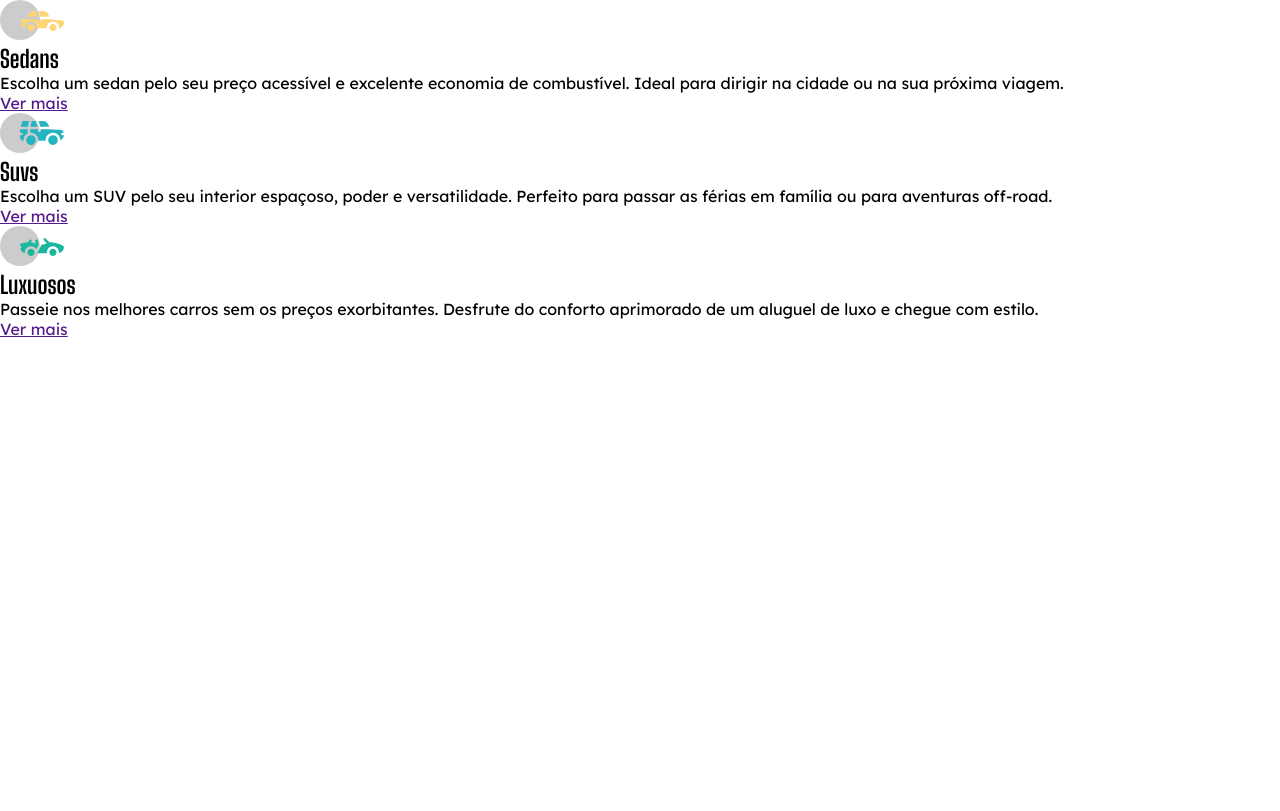
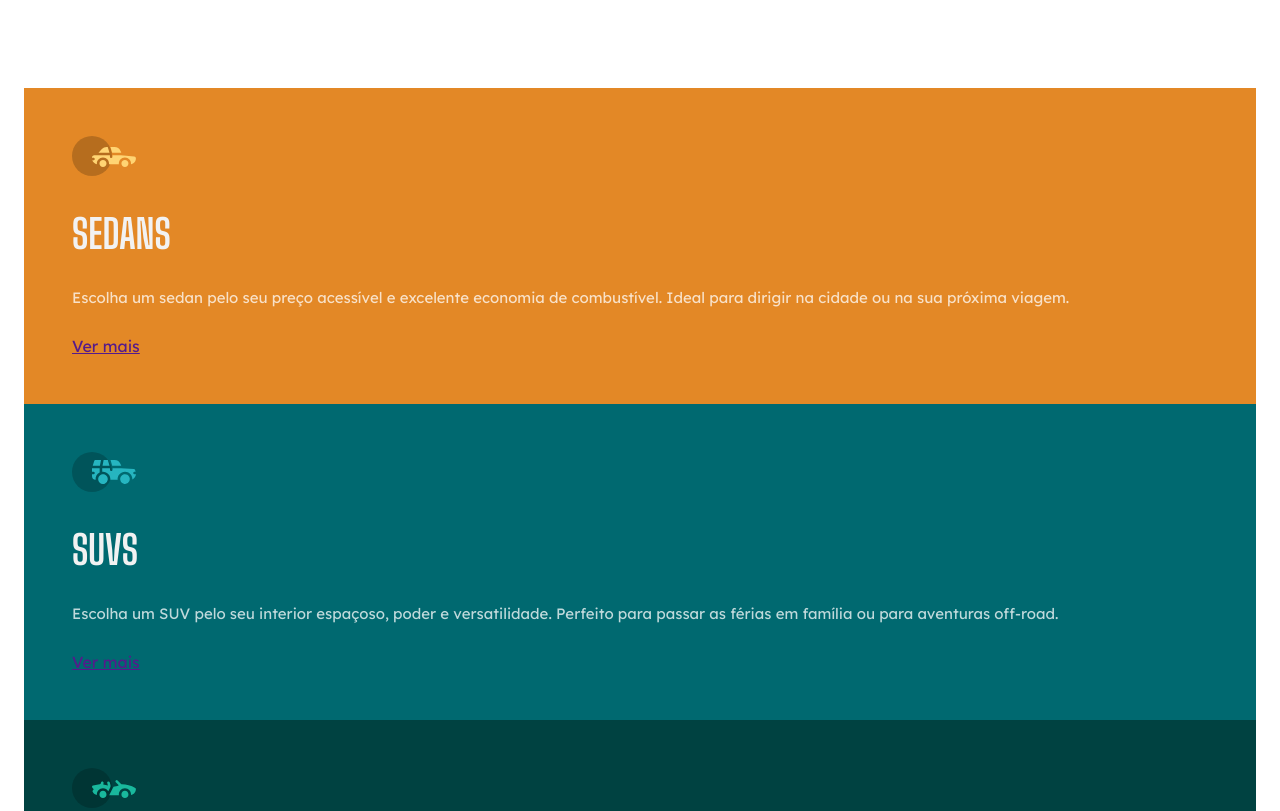
Before and after one commit to brslbrian/carros, a plain HTML site: page index.html in a window 1280 px wide. Shown: the top 811 px of the page. Drawn offline with Linux system fonts and the light colour scheme.

Commit message:
desenvolvimento CSS

```diff
--- a/style.css
+++ b/style.css
@@ -13,14 +13,41 @@
 
 }
 
+body {
+    padding: 5.5rem 1.5rem;
+}
+
 h2 {
     font-family: 'Big Shoulders Display', sans-serif;
+    text-transform: uppercase;
+    font-size: 2.5rem;
+    color: var(--gray);
+    margin-block: 1.875rem;
 }
 
 p {
     font-family: 'Lexend Deca', sans-serif;
+    font-size: 0.9375rem;
+    color: var(--transparent);
+    margin-bottom: 1.8rem;
 }
 
 a {
     font-family: 'Lexend Deca', sans-serif;
 }
+
+section {
+    padding: 3rem;
+}
+
+ .sedans {
+    background: var(--orange);
+ }
+
+ .suvs {
+    background: var(--cyan);
+ }
+
+ .luxuosos {
+    background: var(--dark-cyan);
+}
```
